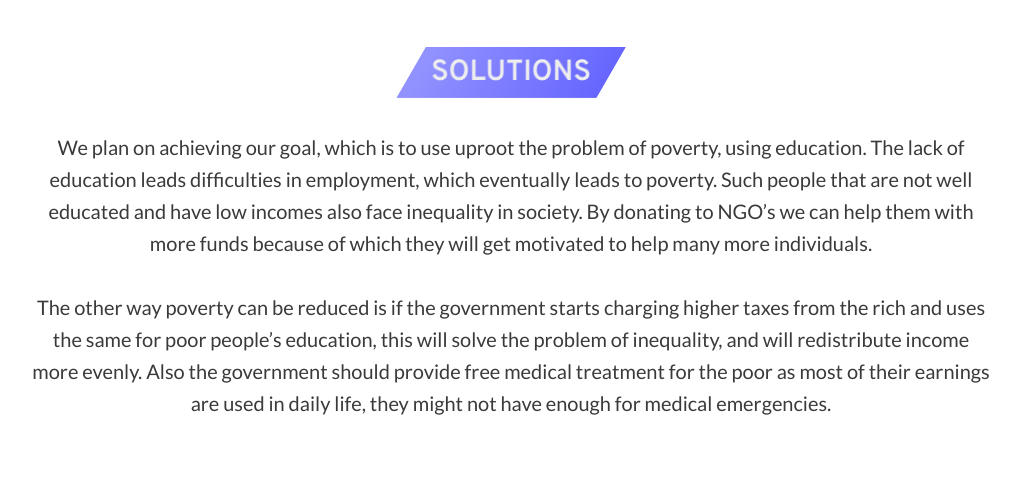
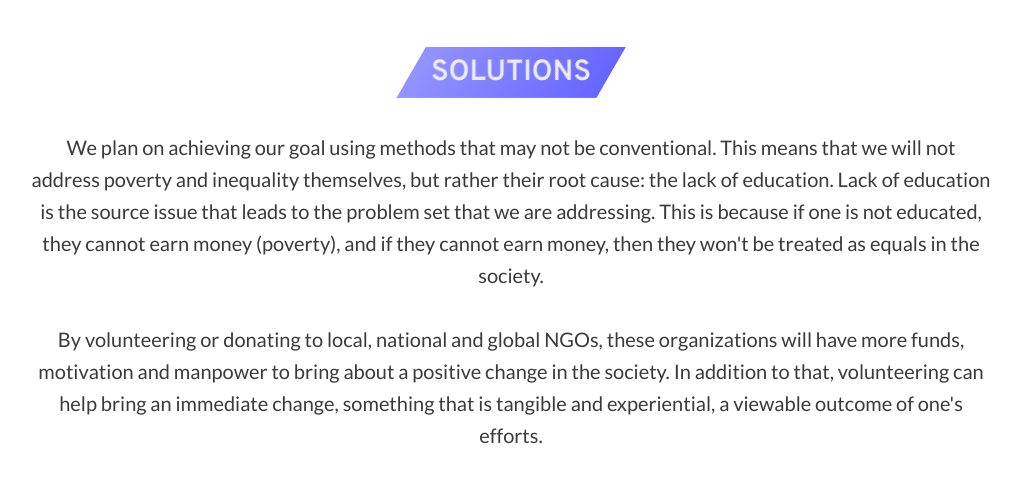
Before and after one commit to sunnyrock8/Poverty_and_Inequality_Team_Project, a website: page index.html in a window 1280 px wide. Shown: the part 2440-2931 px from the top of the page, without its empty margins (129-1150 px from the left). Drawn offline with nearby package versions, Linux system fonts and the light colour scheme; grey boxes are pictures that could not be loaded.

Commit message:
Solutions text reverted

```diff
--- a/index.html
+++ b/index.html
@@ -202,13 +202,19 @@
       </div>
 
       <p class="solutions__paragraph paragraph">
-        We plan on achieving our goal, which is to use uproot the problem of poverty, using education.
-        The lack of education leads difficulties in employment, which eventually leads to poverty.
-        Such people that are not well educated and have low incomes also face inequality in society.
-        By donating to NGO’s we can help them with more funds because of which they will get motivated to help many more individuals.
-        <br><br>
-        The other way poverty can be reduced is if the government starts charging higher taxes from the rich and uses the same for poor people’s education, this will solve the problem of inequality, and will redistribute income more evenly.
-        Also the government should provide free medical treatment for the poor as most of their earnings are used in daily life, they might not have enough for medical emergencies.
+        We plan on achieving our goal using methods that may not be
+        conventional. This means that we will not address poverty and inequality
+        themselves, but rather their root cause: the lack of education. Lack of
+        education is the source issue that leads to the problem set that we are
+        addressing. This is because if one is not educated, they cannot earn
+        money (poverty), and if they cannot earn money, then they won't be
+        treated as equals in the society.
+        <br /><br />
+        By volunteering or donating to local, national and global NGOs, these
+        organizations will have more funds, motivation and manpower to bring
+        about a positive change in the society. In addition to that,
+        volunteering can help bring an immediate change, something that is
+        tangible and experiential, a viewable outcome of one's efforts.
       </p>
 
       <video class="methods__video" controls>
```
Also changed, not shown: 1 other file.
